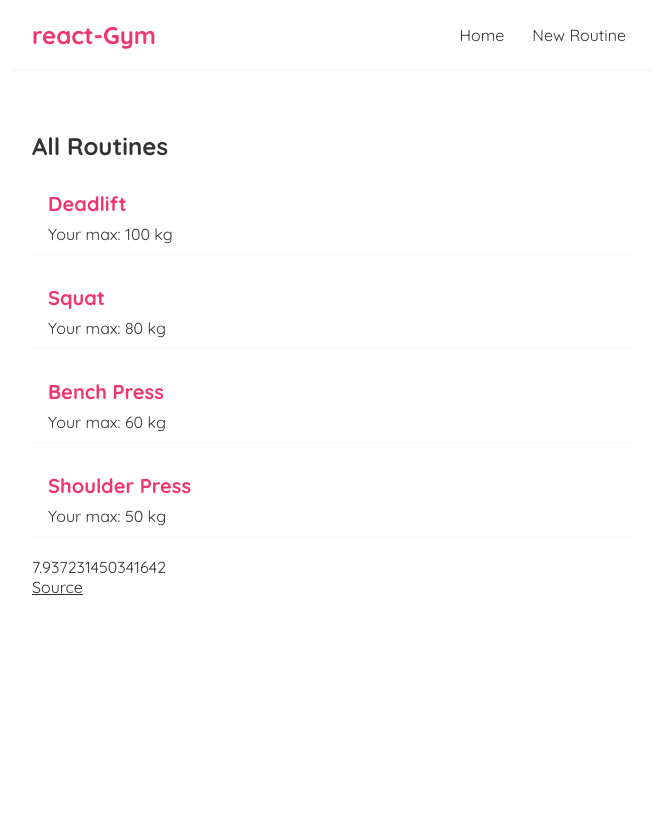
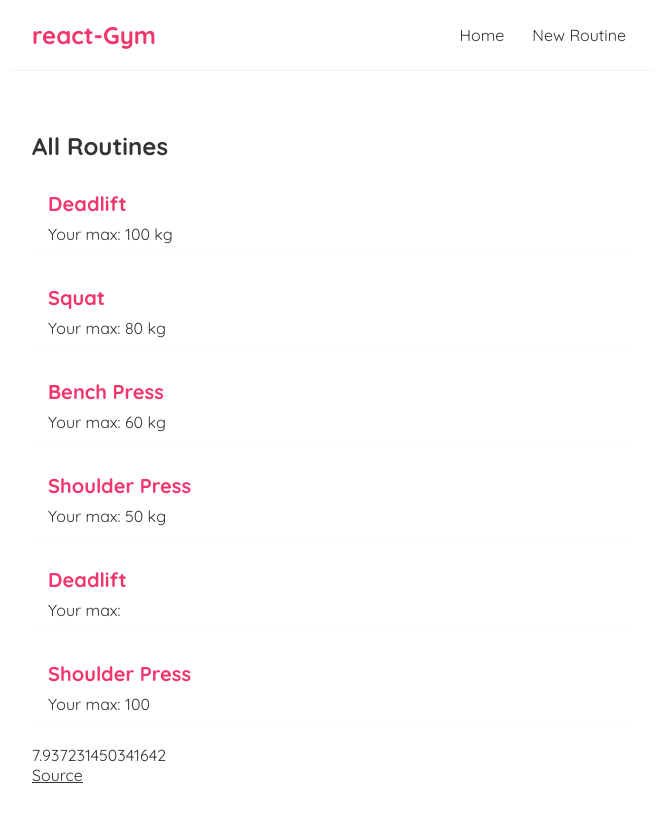
Before and after one commit to reddygtvs/reactGym, a React (Create React App) app in the folder react-gym/: page / in a window 1280 px wide. Shown: the top 822 px of the page, without its empty margins (308-965 px from the left). Before the commit the page ends 800 px from the top, so only its background shows below. Built offline with nearby package versions, Linux system fonts and the light colour scheme; data requests are answered from the project's data file.

Commit message:
push input to db.json using POST

```diff
--- a/react-gym/data/db.json
+++ b/react-gym/data/db.json
@@ -23,6 +23,18 @@
       "weight": "50 kg",
       "reps": "1",
       "id": 4
+    },
+    {
+      "maxWeight": "54",
+      "maxReps": "3",
+      "exercise": "Deadlift",
+      "id": 5
+    },
+    {
+      "exercise": "Shoulder Press",
+      "weight": "100",
+      "reps": "199",
+      "id": 6
     }
   ]
 }
--- a/react-gym/public/index.html
+++ b/react-gym/public/index.html
@@ -2,19 +2,19 @@
 <html lang="en">
   <head>
     <meta charset="utf-8" />
-    <link rel="icon" href="%PUBLIC_URL%/favicon.ico" />
+    <!-- <link rel="icon" href="%PUBLIC_URL%/favicon.ico" /> -->
     <meta name="viewport" content="width=device-width, initial-scale=1" />
     <meta name="theme-color" content="#000000" />
     <meta
       name="description"
       content="Web site created using create-react-app"
     />
-    <link rel="apple-touch-icon" href="%PUBLIC_URL%/logo192.png" />
+    <!-- <link rel="apple-touch-icon" href="%PUBLIC_URL%/logo192.png" /> -->
     <!--
       manifest.json provides metadata used when your web app is installed on a
       user's mobile device or desktop. See https://developers.google.com/web/fundamentals/web-app-manifest/
     -->
-    <link rel="manifest" href="%PUBLIC_URL%/manifest.json" />
+    <!-- <link rel="manifest" href="%PUBLIC_URL%/manifest.json" /> -->
     <!--
       Notice the use of %PUBLIC_URL% in the tags above.
       It will be replaced with the URL of the `public` folder during the build.
--- a/react-gym/src/Create.js
+++ b/react-gym/src/Create.js
@@ -1,14 +1,21 @@
 import { useState } from "react";
 
 const Create = () => {
-    const [maxWeight, setMaxWeight] = useState('');
-    const [maxReps, setMaxReps] = useState('');
+    const [weight, setWeight] = useState('');
+    const [reps, setReps] = useState('');
     const [exercise, setExercise] = useState('');
 
     const handleSubmit = (e) =>{
         e.preventDefault();
-        const routines = {maxWeight, maxReps, exercise};
-        console.log(routines);
+        const routine = {exercise, weight, reps};
+        fetch('http://localhost:8000/routines', {
+            method: 'POST',
+            headers: { "Content-Type": "application/json" },
+            body: JSON.stringify(routine)
+        }).then(() => {
+            console.log('new routine added')
+        })
+        // console.log(routine);
     }
     return (
         <div className="create">
@@ -17,16 +24,16 @@ const Create = () => {
                 <label>Enter your maximum weight lifted:</label>
                 <input
                     type="number"
-                    value={maxWeight}
-                    onChange={(e) => setMaxWeight(e.target.value)}
+                    value={weight}
+                    onChange={(e) => setWeight(e.target.value)}
                     required
                 />
 
                 <label>Enter your maximum reps for that weight:</label>
                 <input
                     type="number"
-                    value={maxReps}
-                    onChange={(e) => setMaxReps(e.target.value)}
+                    value={reps}
+                    onChange={(e) => setReps(e.target.value)}
                     required
                 />
 
@@ -41,8 +48,8 @@ const Create = () => {
                     <option value="Squat">Squat</option>
                 </select>
                 <button>Submit</button>
-                <p>{maxWeight}</p>
-                <p>{maxReps}</p>
+                <p>{weight}</p>
+                <p>{reps}</p>
                 <p>{exercise}</p>
             </form>
         </div>
--- a/react-gym/src/index.css
+++ b/react-gym/src/index.css
@@ -69,7 +69,7 @@
   border-radius: 8px;
   cursor: pointer;
 }
-/* create new blog form */
+/* create new Routine Input */
 .create {
   max-width: 400px;
   margin: 0 auto;
```
Lines whose indentation alone changed are shown as unchanged.
